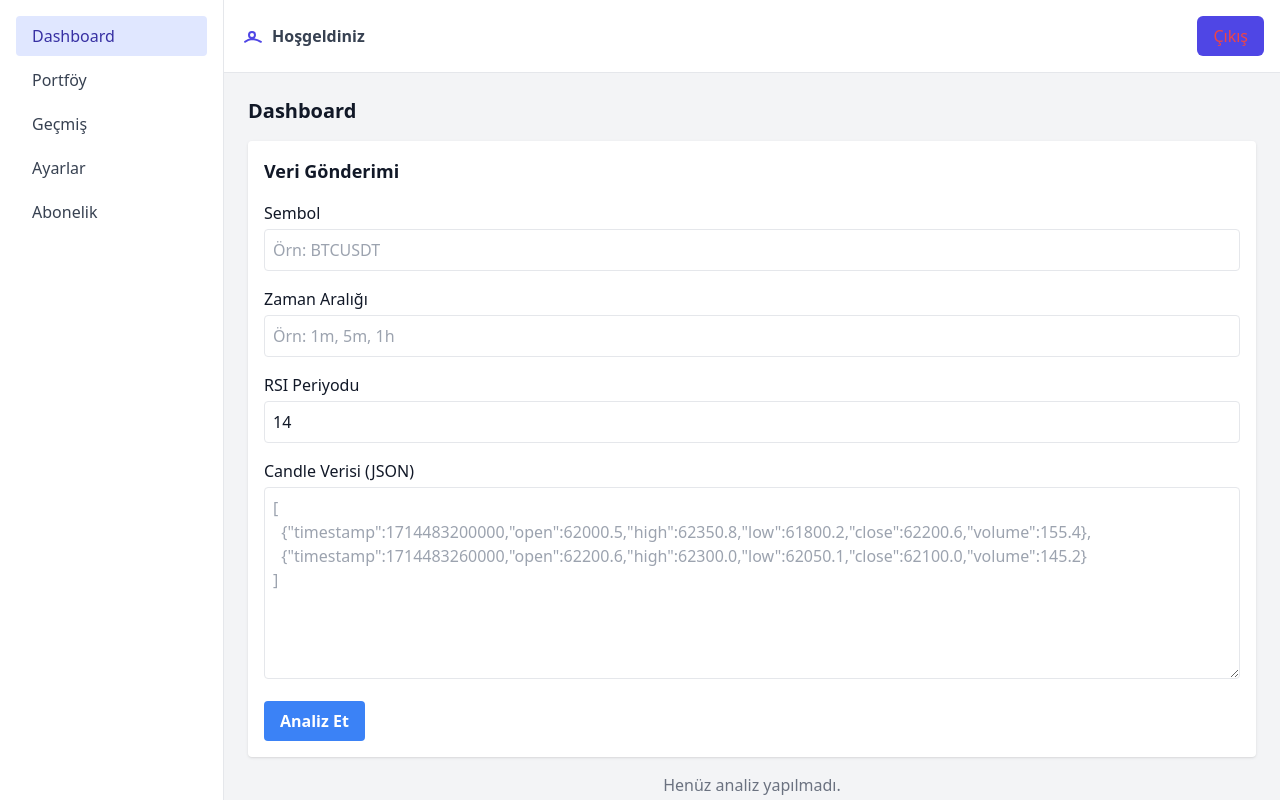
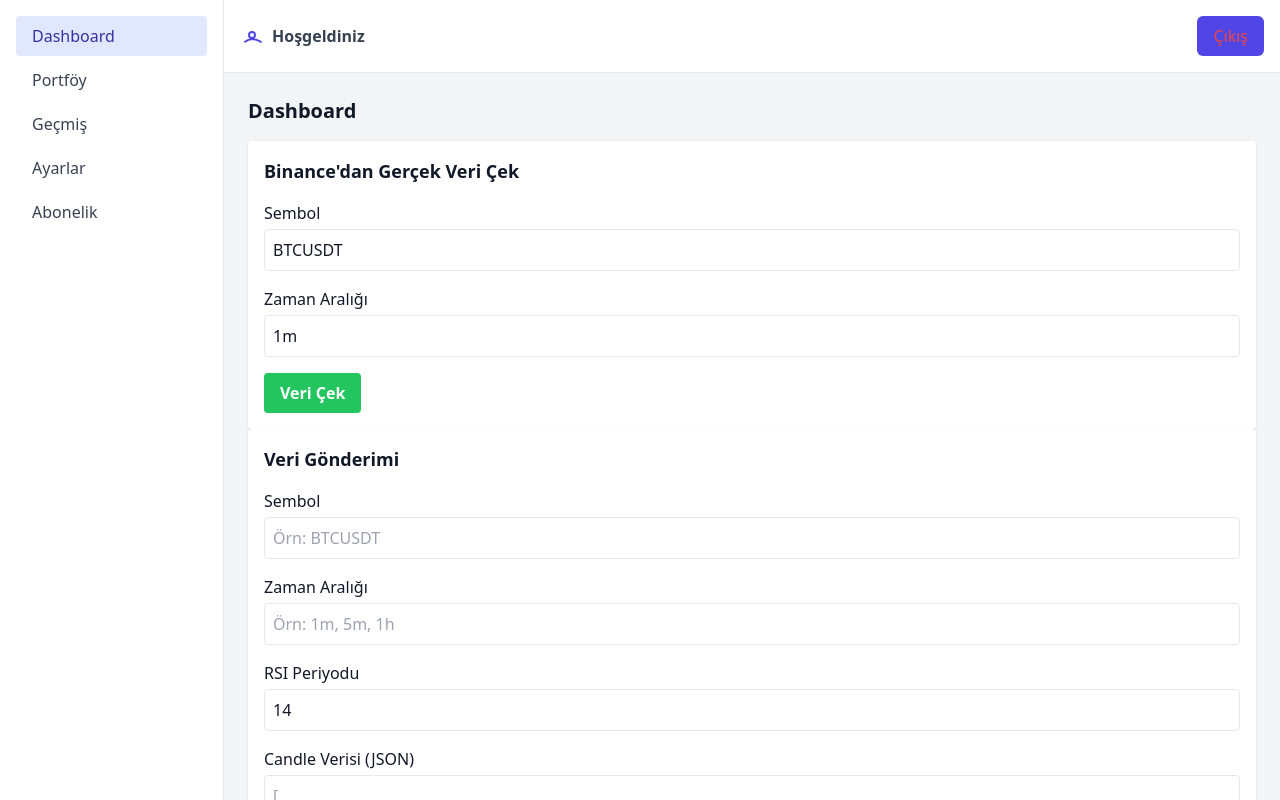
Before and after one commit to greencheff/trade-analyze-app, a React (Vite) app in the folder frontend/: page /dashboard in a window 1280 px wide. Built offline with nearby package versions, Linux system fonts and the light colour scheme.

Commit message:
Update Dashboard.jsx

```diff
--- a/frontend/src/pages/Dashboard.jsx
+++ b/frontend/src/pages/Dashboard.jsx
@@ -3,7 +3,7 @@ import Sidebar from '../components/Sidebar.jsx';
 import Navbar from '../components/Navbar.jsx';
 import WebhookForm from '../components/WebhookForm.jsx';
 import FeedbackList from '../components/FeedbackList.jsx';
-import BinanceFetcher from "../components/BinanceFetcher";
+import BinanceFetcher from '../components/BinanceFetcher.jsx'; // EKLENDİ
 
 export default function Dashboard() {
   const [feedbacks, setFeedbacks] = useState([]);
@@ -23,6 +23,9 @@ export default function Dashboard() {
         <Navbar />
         <main className="p-6 overflow-auto">
           <h1 className="text-xl font-bold mb-4">Dashboard</h1>
+
+          {/* Binance Verisi Çekme */}
+          <BinanceFetcher />
 
           {/* Form ve Sonuçlar */}
           <WebhookForm onResult={handleResult} />
```
